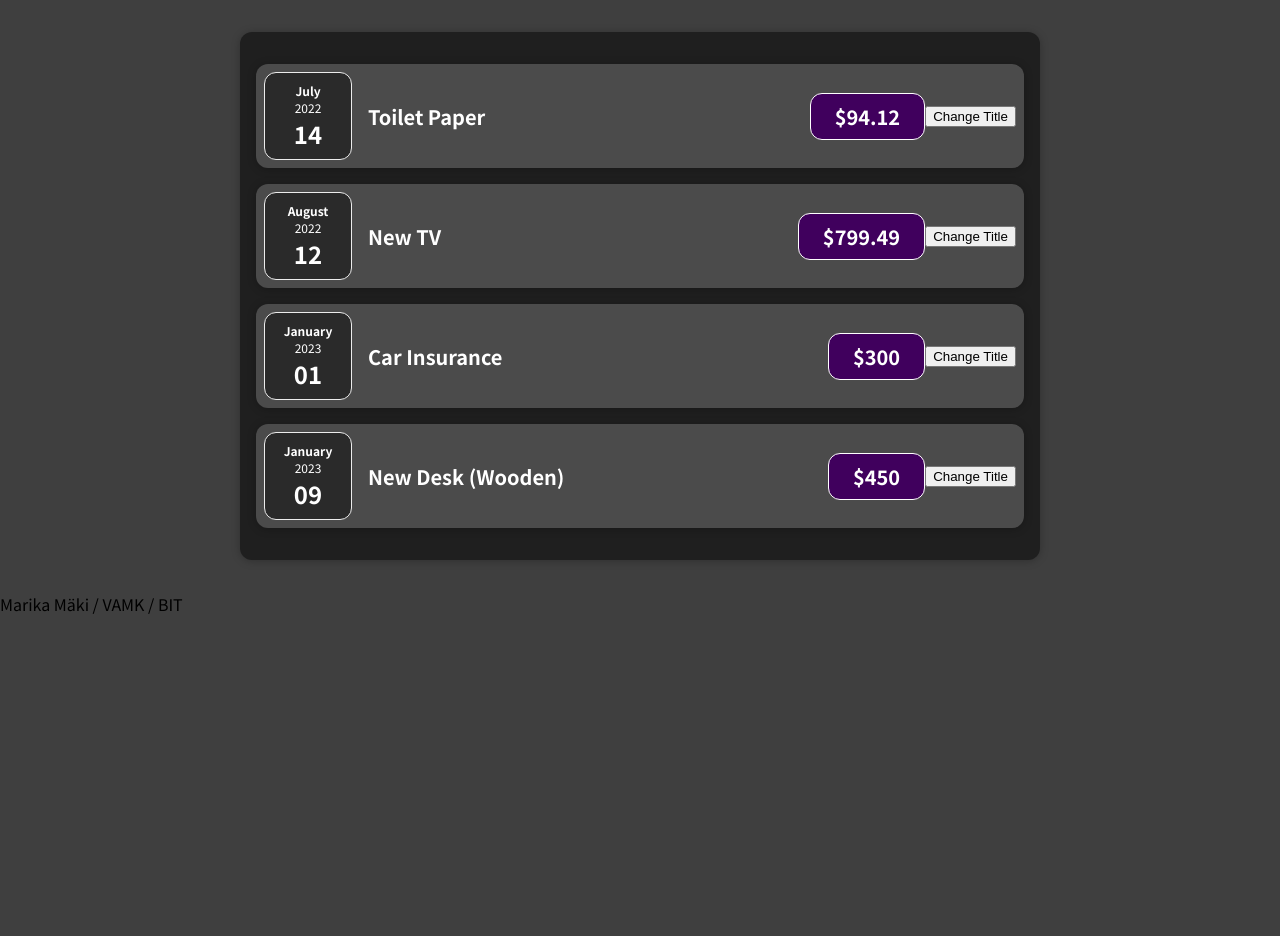
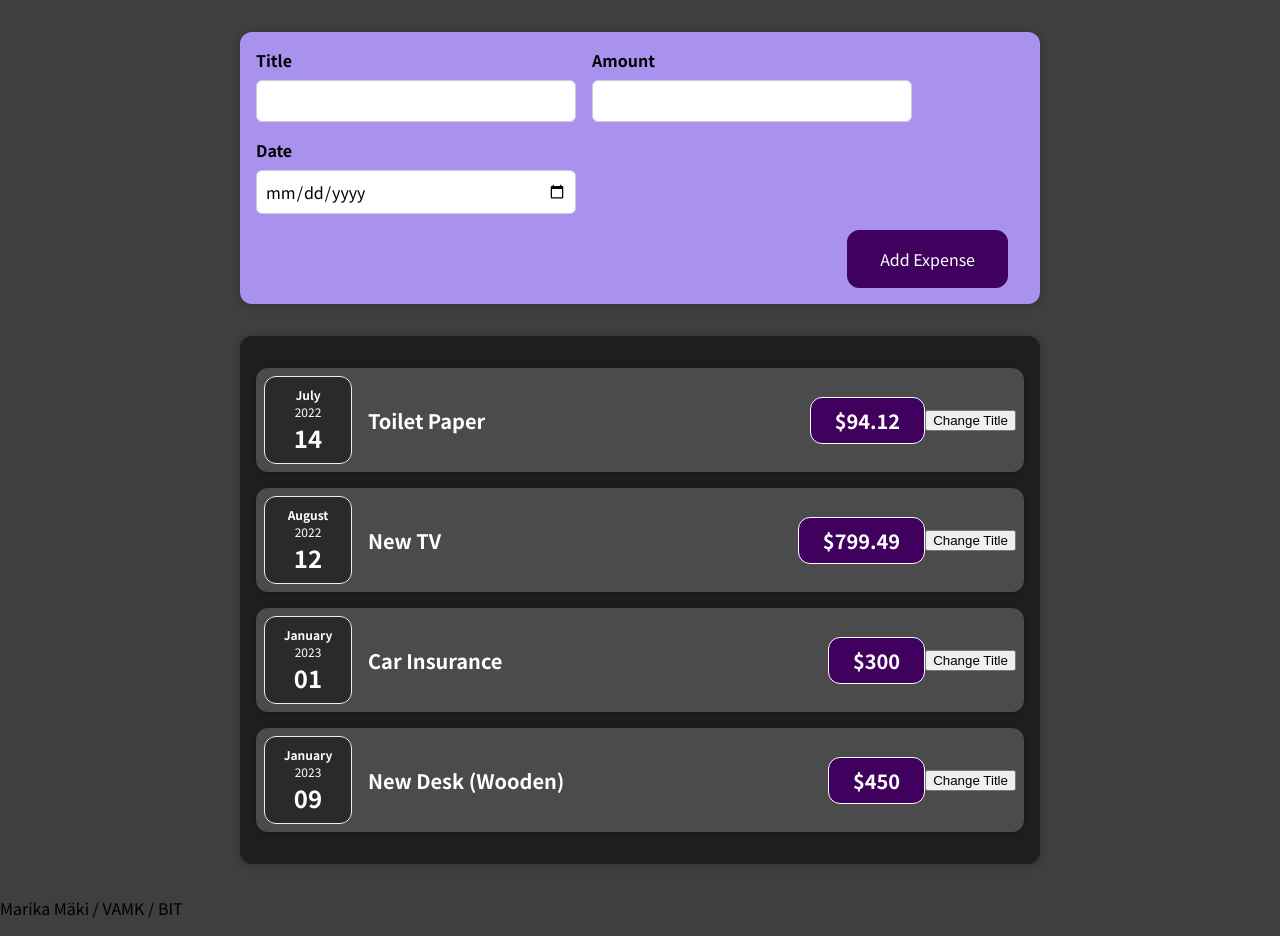
Before and after one commit to Crimca/react-first-project, a React (Create React App) app: page / in a window 1280 px wide. Before the commit the page ends 800 px from the top, so only its background shows below. Built offline with nearby package versions, Linux system fonts and the light colour scheme.

Commit message:
Tehtava 9: kayttajan syotteen kasittely: rakenne

```diff
--- a/src/App.js
+++ b/src/App.js
@@ -1,6 +1,7 @@
 import React from 'react';
+
+import NewExpense from './components/NewExpense/NewExpense';
 import Expenses from './components/Expenses/Expenses';
-import ExpenseItem from './components/Expenses/ExpenseItem';
 
 function App() {
   const expenses = [
@@ -25,10 +26,9 @@
     },
   ];
 
-
-
   return (
     <div>
+      <NewExpense />
       <Expenses items={expenses}/>
       <p>Marika Mäki / VAMK / BIT</p>
       </div>
--- /dev/null
+++ b/src/components/NewExpense/ExpenseForm.css
@@ -0,0 +1,26 @@
+.new-expense__controls {
+  display: flex;
+  flex-wrap: wrap;
+  gap: 1rem;
+  margin-bottom: 1rem;
+  text-align: left;
+}
+
+.new-expense__control label {
+  font-weight: bold;
+  margin-bottom: 0.5rem;
+  display: block;
+}
+
+.new-expense__control input {
+  font: inherit;
+  padding: 0.5rem;
+  border-radius: 6px;
+  border: 1px solid #ccc;
+  width: 20rem;
+  max-width: 100%;
+}
+
+.new-expense__actions {
+  text-align: right;
+}
--- /dev/null
+++ b/src/components/NewExpense/ExpenseForm.js
@@ -0,0 +1,32 @@
+import React from 'react';
+
+import './ExpenseForm.css';
+
+const ExpenseForm = () => {
+    return (
+   <form>
+<div className='new-expense__controls'>
+    <div className='new-expense__control'>
+        <label>Title</label>
+        <input type='text' />
+    </div>
+
+    <div className='new-expense__control'>
+        <label>Amount</label>
+        <input type='number' min='0.01' step='0.01' />
+        </div>
+
+        <div className='new-expense__control'>
+            <label>Date</label>
+        <input type='date' min='2022-01-01' max='2024-12-31' />
+    </div>
+    </div>
+    <div className='new-expense__actions'>
+        <button type='submit'>Add Expense</button>
+</div>
+
+   </form>
+    );
+}
+
+export default ExpenseForm;
--- /dev/null
+++ b/src/components/NewExpense/NewExpense.css
@@ -0,0 +1,38 @@
+.new-expense {
+  background-color: #a892ee;
+  padding: 1rem;
+  margin: 2rem auto;
+  width: 50rem;
+  max-width: 95%;
+  border-radius: 12px;
+  text-align: center;
+  box-shadow: 0 1px 8px rgba(0, 0, 0, 0.25);
+}
+
+.new-expense button {
+  font: inherit;
+  cursor: pointer;
+  padding: 1rem 2rem;
+  border: 1px solid #40005d;
+  background-color: #40005d;
+  color: white;
+  border-radius: 12px;
+  margin-right: 1rem;
+}
+
+.new-expense button:hover,
+.new-expense button:active {
+  background-color: #510674;
+  border-color: #510674;
+}
+
+.new-expense button.alternative {
+  color: #220131;
+  border-color: transparent;
+  background-color: transparent;
+}
+
+.new-expense button.alternative:hover,
+.new-expense button.alternative:active {
+  background-color: #ddb3f8;
+}
--- /dev/null
+++ b/src/components/NewExpense/NewExpense.js
@@ -0,0 +1,14 @@
+import React from 'react'; // not mandatory to import this
+
+import './NewExpense.css';
+import ExpenseForm from './ExpenseForm';
+
+const NewExpense = () => {
+    return (
+        <div className="new-expense">
+            <ExpenseForm />
+        </div>
+    );
+};
+
+export default NewExpense;
```
